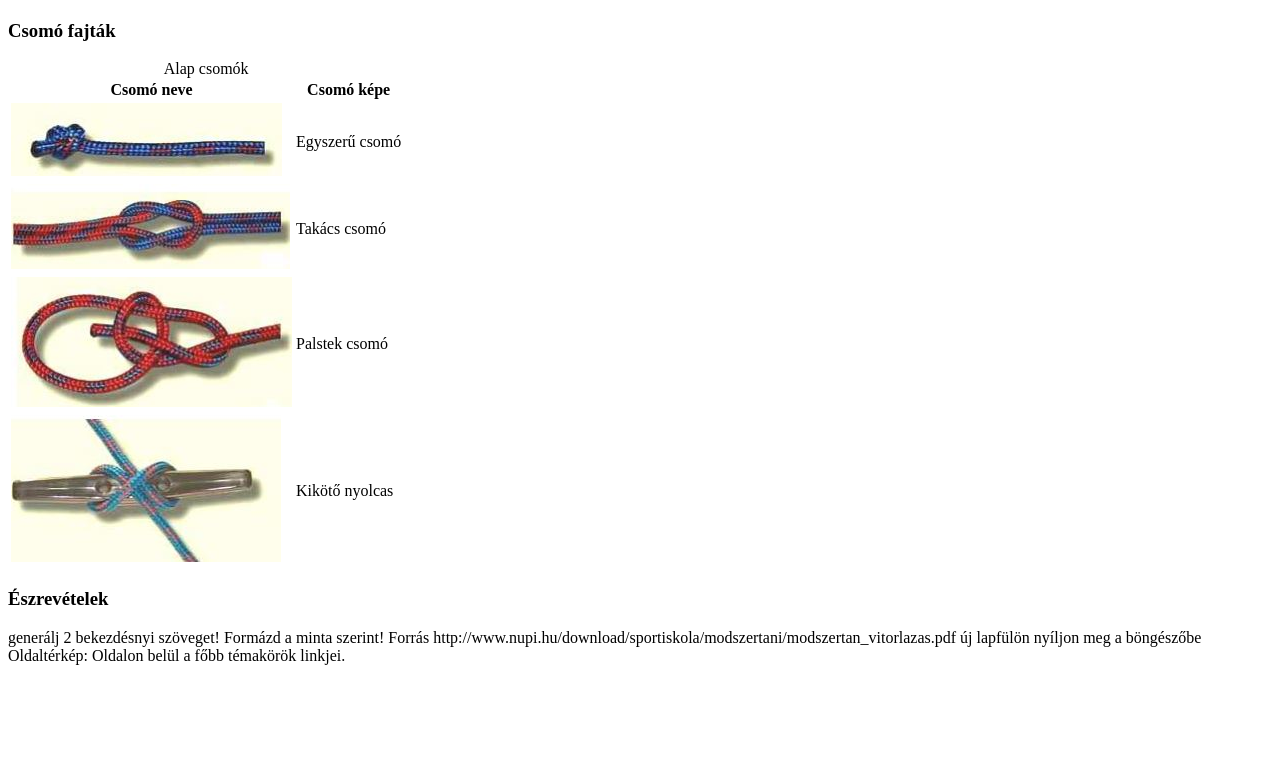
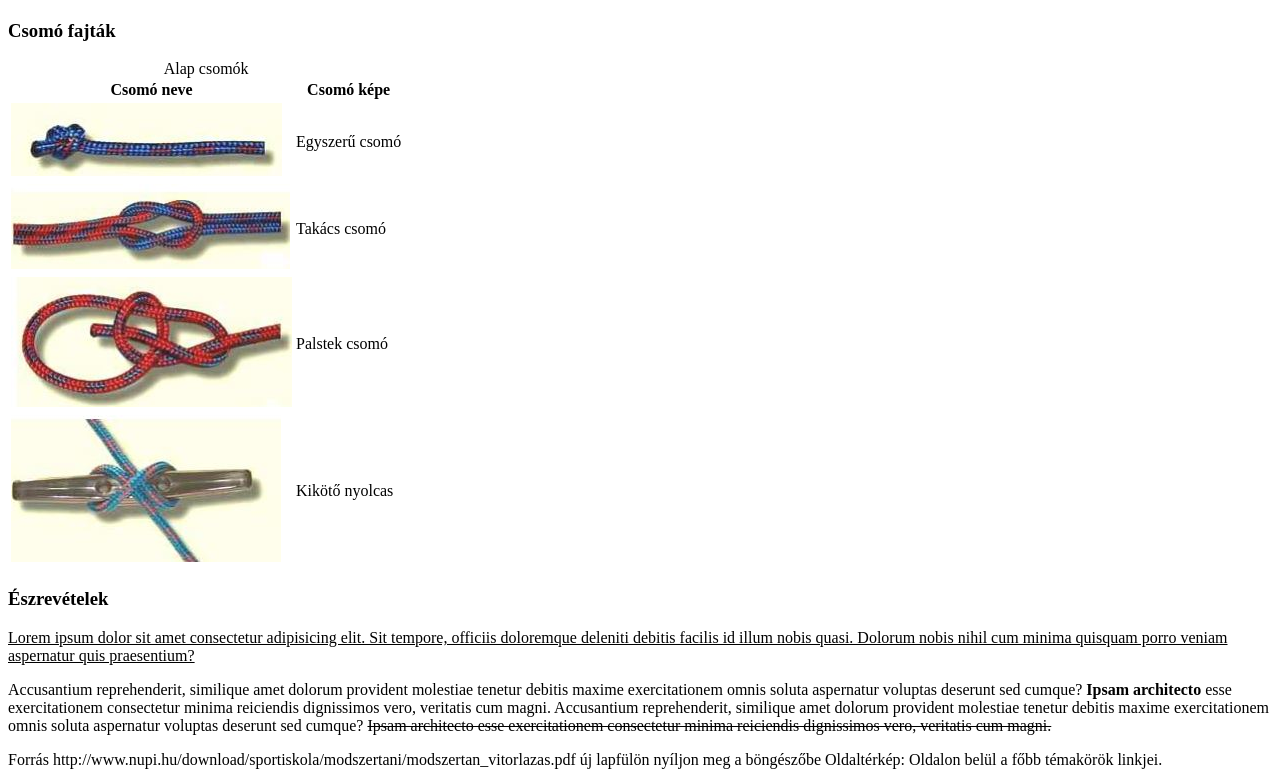
Before and after one commit to szmunodo/OraiMunka240913, a plain HTML site: page vitorlás-20210914/index2.html in a window 1280 px wide. Shown: the part 942-1719 px from the top of the page. Before the commit the page ends 1615 px from the top, so only its background shows below. Drawn offline with Linux system fonts and the light colour scheme.

Commit message:
forrásig kész

```diff
--- a/vitorlás-20210914/index2.html
+++ b/vitorlás-20210914/index2.html
@@ -72,8 +72,8 @@
 
 <h3>Észrevételek</h3>
 
-generálj 2 bekezdésnyi szöveget! Formázd a minta szerint!
-
+<p><ins>Lorem ipsum dolor sit amet consectetur adipisicing elit. Sit tempore, officiis doloremque deleniti debitis facilis id illum nobis quasi. Dolorum nobis nihil cum minima quisquam porro veniam aspernatur quis praesentium?</ins></p>
+<p>Accusantium reprehenderit, similique amet dolorum provident molestiae tenetur debitis maxime exercitationem omnis soluta aspernatur voluptas deserunt sed cumque? <b>Ipsam architecto</b> esse exercitationem consectetur minima reiciendis dignissimos vero, veritatis cum magni. Accusantium reprehenderit, similique amet dolorum provident molestiae tenetur debitis maxime exercitationem omnis soluta aspernatur voluptas deserunt sed cumque? <del>Ipsam architecto esse exercitationem consectetur minima reiciendis dignissimos vero, veritatis cum magni.</del></p>
 
 Forrás http://www.nupi.hu/download/sportiskola/modszertani/modszertan_vitorlazas.pdf új lapfülön nyíljon meg a böngészőbe
 
```
